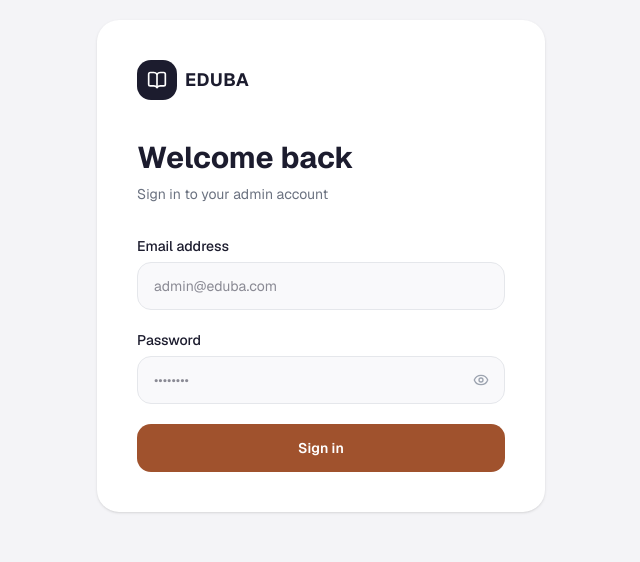
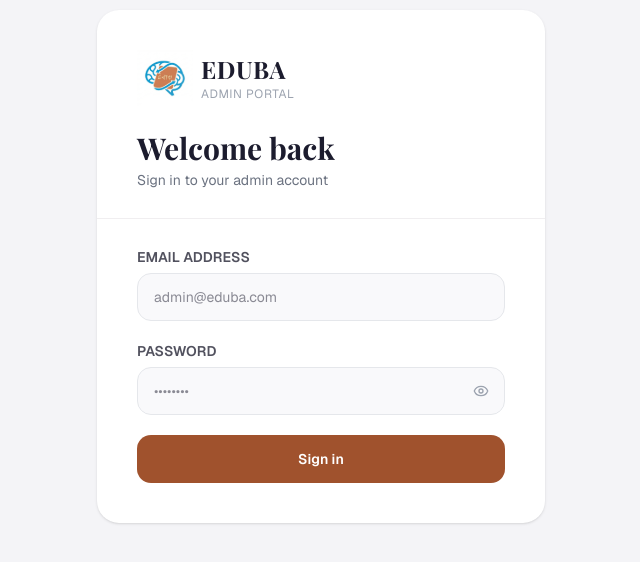
Before and after one commit to Eduba-app/dash, a Next.js app: page /login in a window 1280 px wide. Shown: the part 134-696 px from the top of the page, without its empty margins (319-959 px from the left). Built offline with nearby package versions, Linux system fonts and the light colour scheme.

Commit message:
add logo

```diff
--- a/src/app/(auth)/login/page.tsx
+++ b/src/app/(auth)/login/page.tsx
@@ -1,21 +1,23 @@
 "use client";
 
+import { useAuth } from "@/context/AuthContext";
+import { zodResolver } from "@hookform/resolvers/zod";
+import { Eye, EyeOff } from "lucide-react";
+import Image from "next/image";
 import { useState } from "react";
 import { useForm } from "react-hook-form";
-import { zodResolver } from "@hookform/resolvers/zod";
 import { z } from "zod";
-import { Eye, EyeOff, BookOpen } from "lucide-react";
-import { useAuth } from "@/context/AuthContext";
+import logo from "../../../../public/images/logo.svg";
 
 const loginSchema = z.object({
-  email:    z.string().email("Please enter a valid email"),
+  email: z.string().email("Please enter a valid email"),
   password: z.string().min(6, "Password must be at least 6 characters"),
 });
 type LoginForm = z.infer<typeof loginSchema>;
 
 export default function LoginPage() {
   const [showPassword, setShowPassword] = useState(false);
-  const [error,        setError]        = useState<string | null>(null);
+  const [error, setError] = useState<string | null>(null);
   const { login } = useAuth();
 
   const { register, handleSubmit, formState: { errors, isSubmitting } } =
@@ -32,20 +34,31 @@ export default function LoginPage() {
 
   return (
     <div className="min-h-dvh bg-[#F4F4F7] flex items-center justify-center p-4">
-      <div className="bg-white rounded-3xl shadow-sm w-full max-w-md p-6 sm:p-10">
-        {/* Logo */}
-        <div className="flex items-center gap-2 mb-6 sm:mb-10">
-          <div className="w-10 h-10 bg-[#1C1C2E] rounded-xl flex items-center justify-center">
-            <BookOpen className="w-5 h-5 text-white" />
+      <div className="bg-white rounded-3xl shadow-sm w-full max-w-md overflow-hidden">
+
+        {/* Top: Logo + Title */}
+        <div className="p-6 sm:p-10 pb-5 sm:pb-7 border-b border-[#F0EEF0]">
+          <div className="flex items-center gap-2 mb-4 sm:mb-6">
+            <div className="w-14 h-14 rounded-2xl flex items-center justify-center">
+              <Image src={logo} width={62} height={62} alt="logo" />
             </div>
-          <span className="text-[#1C1C2E] font-bold text-lg tracking-wide">EDUBA</span>
+            <div>
+              <span className="font-bold text-2xl text-[#1C1C2E] tracking-wide" style={{ fontFamily: 'Playfair Display, serif' }}>EDUBA</span>
+              <p className="text-xs text-[#9CA3AF] uppercase tracking-wider">Admin Portal</p>
+            </div>
           </div>
 
-        <div className="mb-6 sm:mb-8">
-          <h1 className="text-[#1C1C2E] text-2xl sm:text-3xl font-bold mb-2">Welcome back</h1>
+          <h1
+            className="text-[#1C1C2E] text-2xl sm:text-3xl font-bold mb-1"
+            style={{ fontFamily: "'Playfair Display', serif" }}
+          >
+            Welcome back
+          </h1>
           <p className="text-[#6B7280] text-sm">Sign in to your admin account</p>
         </div>
 
+        {/* Bottom: Form */}
+        <div className="p-6 sm:p-10 pt-5 sm:pt-7">
           {error && (
             <div className="bg-red-50 border border-red-200 text-red-700 rounded-xl px-4 py-3 text-sm mb-6">
               {error}
@@ -54,7 +67,7 @@ export default function LoginPage() {
 
           <form onSubmit={handleSubmit(onSubmit)} className="space-y-5">
             <div>
-            <label className="block text-sm font-medium text-[#1C1C2E] mb-1.5">
+              <label className="block text-sm font-semibold text-[#1c1c2ec4] mb-1.5 uppercase">
                 Email address
               </label>
               <input
@@ -69,7 +82,7 @@ export default function LoginPage() {
             </div>
 
             <div>
-            <label className="block text-sm font-medium text-[#1C1C2E] mb-1.5">
+              <label className="block text-sm font-semibold text-[#1c1c2ec4] mb-1.5 uppercase">
                 Password
               </label>
               <div className="relative">
@@ -82,7 +95,7 @@ export default function LoginPage() {
                 <button
                   type="button"
                   onClick={() => setShowPassword(!showPassword)}
-                className="absolute right-4 top-1/2 -translate-y-1/2 text-[#9CA3AF] hover:text-[#6B7280]"
+                  className="absolute right-4 top-1/2 -translate-y-1/2 text-[#9CA3AF] hover:text-[#6B7280] cursor-pointer"
                 >
                   {showPassword ? <EyeOff className="w-4 h-4" /> : <Eye className="w-4 h-4" />}
                 </button>
@@ -95,13 +108,13 @@ export default function LoginPage() {
             <button
               type="submit"
               disabled={isSubmitting}
-            className="w-full h-12 bg-[#A0522D] hover:bg-[#8B4513] text-white font-semibold rounded-xl transition-colors text-sm disabled:opacity-60 disabled:cursor-not-allowed"
+              className="w-full h-12 bg-[#A0522D] hover:bg-[#8B4513] text-white font-semibold rounded-xl transition-colors text-sm disabled:opacity-60 disabled:cursor-not-allowed cursor-pointer"
             >
               {isSubmitting ? (
                 <span className="flex items-center justify-center gap-2">
                   <svg className="animate-spin w-4 h-4" fill="none" viewBox="0 0 24 24">
-                  <circle className="opacity-25" cx="12" cy="12" r="10" stroke="currentColor" strokeWidth="4"/>
-                  <path className="opacity-75" fill="currentColor" d="M4 12a8 8 0 018-8V0C5.373 0 0 5.373 0 12h4z"/>
+                    <circle className="opacity-25" cx="12" cy="12" r="10" stroke="currentColor" strokeWidth="4" />
+                    <path className="opacity-75" fill="currentColor" d="M4 12a8 8 0 018-8V0C5.373 0 0 5.373 0 12h4z" />
                   </svg>
                   Signing in...
                 </span>
@@ -109,6 +122,8 @@ export default function LoginPage() {
             </button>
           </form>
         </div>
+
+      </div>
     </div>
   );
 }
--- a/src/app/layout.tsx
+++ b/src/app/layout.tsx
@@ -1,5 +1,5 @@
 import type { Metadata } from "next";
-import { Geist, Geist_Mono } from "next/font/google";
+import { Geist, Geist_Mono, Playfair_Display } from "next/font/google";
 import "./globals.css";
 import { AuthProvider } from "@/context/AuthContext";
 import { QueryProvider } from "@/providers/QueryProvider";
@@ -7,6 +7,7 @@ import { Toaster } from "sonner";
 
 const geistSans = Geist({ variable: "--font-geist-sans", subsets: ["latin"] });
 const geistMono = Geist_Mono({ variable: "--font-geist-mono", subsets: ["latin"] });
+const playfair = Playfair_Display({ subsets: ["latin"], weight: ["600", "700"] });
 
 export const metadata: Metadata = {
   title: "Eduba Admin",
@@ -15,7 +16,7 @@ export const metadata: Metadata = {
 
 export default function RootLayout({ children }: { children: React.ReactNode }) {
   return (
-    <html lang="en" className={`${geistSans.variable} ${geistMono.variable} h-full antialiased`} suppressHydrationWarning>
+    <html lang="en" className={`${geistSans.variable} ${geistMono.variable} h-full antialiased ${playfair.className}`} suppressHydrationWarning>
       <body className="min-h-full flex flex-col">
         <AuthProvider>
           <QueryProvider>
--- a/src/components/layout/Sidebar.tsx
+++ b/src/components/layout/Sidebar.tsx
@@ -1,25 +1,24 @@
 "use client";
 
+import { useAuth } from "@/context/AuthContext";
+import { cn } from "@/lib/utils";
+import { X } from "lucide-react";
+import Image from "next/image";
 import Link from "next/link";
+import { usePathname, useRouter } from "next/navigation";
+import books from "../../../public/icons/book.svg";
+import booksActive from "../../../public/icons/bookActive.svg";
+import layoutgrid from "../../../public/icons/category-2.svg";
+import layoutgridActive from "../../../public/icons/categoryActive-2.svg";
+import barchart from "../../../public/icons/chart.svg";
+import barchartActive from "../../../public/icons/chartActive.svg";
+import bookmarked from "../../../public/icons/clipboard.svg";
+import bookmarkedActive from "../../../public/icons/clipboardActive.svg";
+import bell from "../../../public/icons/notification.svg";
+import bellActive from "../../../public/icons/notificationActive.svg";
+import users from "../../../public/icons/user.svg";
+import usersActive from "../../../public/icons/userActive.svg";
 import logo from "../../../public/images/logo.svg";
-import { usePathname, useRouter } from "next/navigation";
-import { useAuth } from "@/context/AuthContext";
-import barchart         from "../../../public/icons/chart.svg";
-import barchartActive   from "../../../public/icons/chartActive.svg";
-import layoutgrid       from "../../../public/icons/category-2.svg";
-import layoutgridActive from "../../../public/icons/categoryActive-2.svg";
-import books            from "../../../public/icons/book.svg";
-import booksActive      from "../../../public/icons/bookActive.svg";
-import users            from "../../../public/icons/user.svg";
-import usersActive      from "../../../public/icons/userActive.svg";
-import bookmarked       from "../../../public/icons/clipboard.svg";
-import bookmarkedActive from "../../../public/icons/clipboardActive.svg";
-import bell             from "../../../public/icons/notification.svg";
-import bellActive       from "../../../public/icons/notificationActive.svg";
-import { LogOut, X } from "lucide-react";
-import { cn } from "@/lib/utils";
-import Image from "next/image";
-import { Button } from "@/components/ui/button";
 
 const navItems = [
   { href: "/dashboard",               label: "Dashboard",    icon: barchart,   iconActive: barchartActive   },
@@ -78,8 +77,8 @@ export function Sidebar({ isOpen, onClose }: SidebarProps) {
 
         {/* Logo */}
         <div className="flex items-center gap-2 px-2 mb-10">
-          <div className="w-9 h-9 rounded-2xl flex items-center justify-center">
-            <Image src={logo} width={60} height={60} alt="logo" />
+          <div className="w-12 h-12 rounded-2xl flex items-center justify-center">
+            <Image src={logo} width={62} height={62} alt="logo" />
           </div>
           <span className="text-[#5D6481] font-semibold text-[24px] tracking-widest">
             EDUBA
```
Also changed, not shown: public/images/logo.svg. Lines whose indentation alone changed are shown as unchanged.
